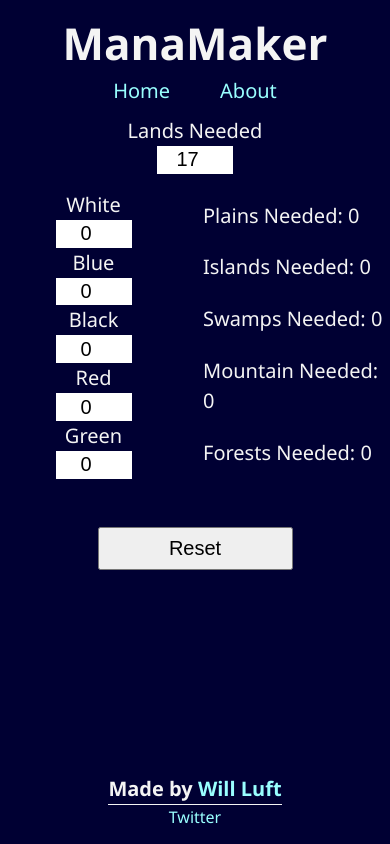
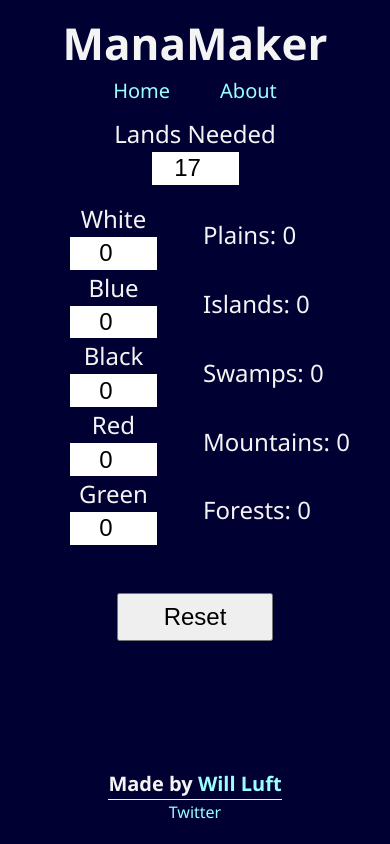
Before and after one commit to wdluft/manamaker-version-2, a React app: page / in a window 390 px wide. Built offline with nearby package versions, Linux system fonts and the light colour scheme.

Commit message:
Styled calculator components to be responsive to larger screens

```diff
--- a/src/components/calculator/Calculator.js
+++ b/src/components/calculator/Calculator.js
@@ -22,16 +22,23 @@ const Calculator = () => (
 export default Calculator;
 
 const StyledCalculator = styled.section`
-  max-width: 750px;
+  max-width: 800px;
   display: grid;
   grid-template-columns: repeat(2, 1fr);
   grid-gap: 1rem;
+  margin-bottom: 95px;
 
   button {
     grid-column: 1/3;
     margin: 2rem auto 0;
     width: 50%;
     padding: 0.5rem;
-    font-size: 1.25rem;
+    font-size: 1.5rem;
+  }
+
+  @media (min-width: 500px) {
+    button {
+      font-size: 2rem;
+    }
   }
 `;
--- a/src/components/calculator/LandType.js
+++ b/src/components/calculator/LandType.js
@@ -4,16 +4,20 @@ import PropTypes from 'prop-types';
 
 const LandType = ({ manaColor }) => (
   <StyledP>
-    {manaColor.landType} Needed: {manaColor.sourcesNeeded}
+    {manaColor.landType}: {manaColor.sourcesNeeded}
   </StyledP>
 );
 
 export default LandType;
 
-const StyledP = styled.p`
-  font-size: 1.25rem;
-`;
-
 LandType.propTypes = {
   manaColor: PropTypes.object.isRequired,
 };
+
+const StyledP = styled.p`
+  font-size: 1.5rem;
+
+  @media screen and (min-width: 500px) and (orientation: portrait) {
+    font-size: 2.5rem;
+  }
+`;
--- a/src/components/calculator/ManaInput.js
+++ b/src/components/calculator/ManaInput.js
@@ -40,4 +40,14 @@ const StyledManaInput = styled.div`
   display: flex;
   flex-direction: column;
   align-items: center;
+
+  @media (min-width: 500px) {
+    flex-direction: row;
+    justify-content: space-between;
+    margin: 1rem 0;
+
+    label {
+      margin-right: 1.5rem;
+    }
+  }
 `;
--- a/src/components/footer/Footer.js
+++ b/src/components/footer/Footer.js
@@ -30,12 +30,13 @@ const StyledFooter = styled.footer`
   left: 0;
   width: 100%;
   margin: 0 auto;
+  height: 85px;
 
   display: flex;
   flex-direction: column;
   justify-content: center;
   align-items: center;
-  margin-bottom: 15px;
+  padding-bottom: 10px;
 
   h1 {
     font-size: 1.25rem;
@@ -55,7 +56,4 @@ const StyledFooter = styled.footer`
       font-size: 1.25rem;
     }
   }
-
-  @media (min-width: 750px) {
-  }
 `;
--- a/src/components/styledComponents/StyledInput.js
+++ b/src/components/styledComponents/StyledInput.js
@@ -3,7 +3,7 @@ import styled from 'styled-components';
 export const Input = styled.input`
   border: none;
 
-  font-size: 1.25rem;
+  font-size: 1.5rem;
 
   text-align: center;
   padding: 0.15rem 0;
@@ -16,7 +16,7 @@ export const Input = styled.input`
     outline: none;
   }
 
-  @media (min-width: 500px) {
-    font-size: 1.5rem;
+  @media screen and (min-width: 500px) and (orientation: portrait) {
+    font-size: 2.5rem;
   }
 `;
--- a/src/components/styledComponents/StyledLabel.js
+++ b/src/components/styledComponents/StyledLabel.js
@@ -2,9 +2,9 @@ import styled from 'styled-components';
 
 export const Label = styled.label`
   text-transform: capitalize;
-  font-size: 1.25rem;
+  font-size: 1.5rem;
 
-  @media (min-width: 500px) {
-    font-size: 1.5rem;
+  @media screen and (min-width: 500px) and (orientation: portrait) {
+    font-size: 2.5rem;
   }
 `;
--- a/src/contexts/CalculatorContext.js
+++ b/src/contexts/CalculatorContext.js
@@ -31,7 +31,7 @@ export default class CalculatorContextProvider extends Component {
       {
         id: 4,
         color: 'red',
-        landType: 'Mountain',
+        landType: 'Mountains',
         pips: 0,
         sourcesNeeded: 0,
       },
```
